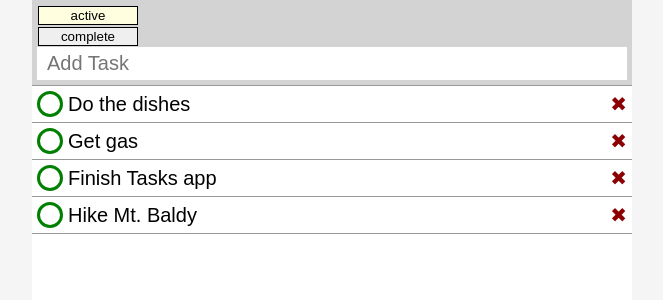
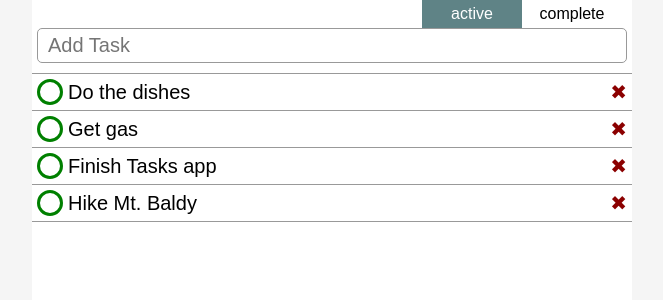
Before and after one commit to sequoian/tasks, a React (Create React App) app: page / in a window 1280 px wide. Shown: the top 300 px of the page, without its empty margins (308-971 px from the left). Built offline with nearby package versions, Linux system fonts and the light colour scheme; the HTML template or start-up script is replaced by a standard one.

Commit message:
styled nav bar

```diff
--- a/src/App.css
+++ b/src/App.css
@@ -14,39 +14,70 @@ body {
 }
 
 .App {
+  position: relative;
   max-width: 600px;
   margin: auto;
   background-color: white;
+}
+
+/* header styles */
+
+header {
+  background-color: white;
+  padding: 0 5px;
+  padding-bottom: 5px;
+  margin-bottom: 5px;
+}
+
+.new-task:focus,
+.nav button:focus {
+  outline: none;
+}
+
+.top-bar {
+  display: flex;
+  justify-content: flex-end;
+  align-items: center;
+}
+
+/* logo styles */
+
+.logo {
+  display: flex;
+  font-size: 20px;
+}
+
+/* nav styles */
+
+.nav {
+  list-style: none;
+  display: flex;
+  justify-content: space-around;
+  padding-right: 5px;
+}
+
+.nav button {
+  display: block;
+  border: none;
+  background-color: inherit;
+  font-size: 16px;
+  padding: 5px;
+  width: 100px;
+  cursor: pointer;
 
 }
 
-.nav {
-  list-style: none;
+button.selected {
+  color: white;
+  background-color: #5f8386;
 }
 
-.nav button {
-  border: 1px solid black;
-  width: 100px;
-  margin: 1px;
-}
-
-button.selected {
-  background-color: lightyellow;
-}
+/* new task input styles */
 
 .new-task {
   font-size: 20px;
   width: 100%;
-  border: none;
+  border: 1px solid #999;
   padding: 5px 10px;
-  margin: auto;
+  border-radius: 5px;
 }
-
-.new-task:focus {
-  outline: none;
-}
-
-header {
-  background-color: lightgray;
-  padding: 5px;
-}
--- a/src/App.js
+++ b/src/App.js
@@ -85,14 +85,16 @@ class App extends Component {
     if (this.state.text.trim()) {
 
     }
-
   }
 
   render() {
     return (
       <div className="App">
         <header>
-          <Nav onNavClick={this.handlePageChange} selected={this.state.currentPage} />
+          <div className="top-bar">
+
+            <Nav onNavClick={this.handlePageChange} selected={this.state.currentPage} />
+          </div>
           <form onSubmit={this.handleSubmit}>
             <input type="text"  placeholder="Add Task" autoFocus={true} className="new-task"
             onChange={this.handleTextChange} value={this.state.text} />
```
